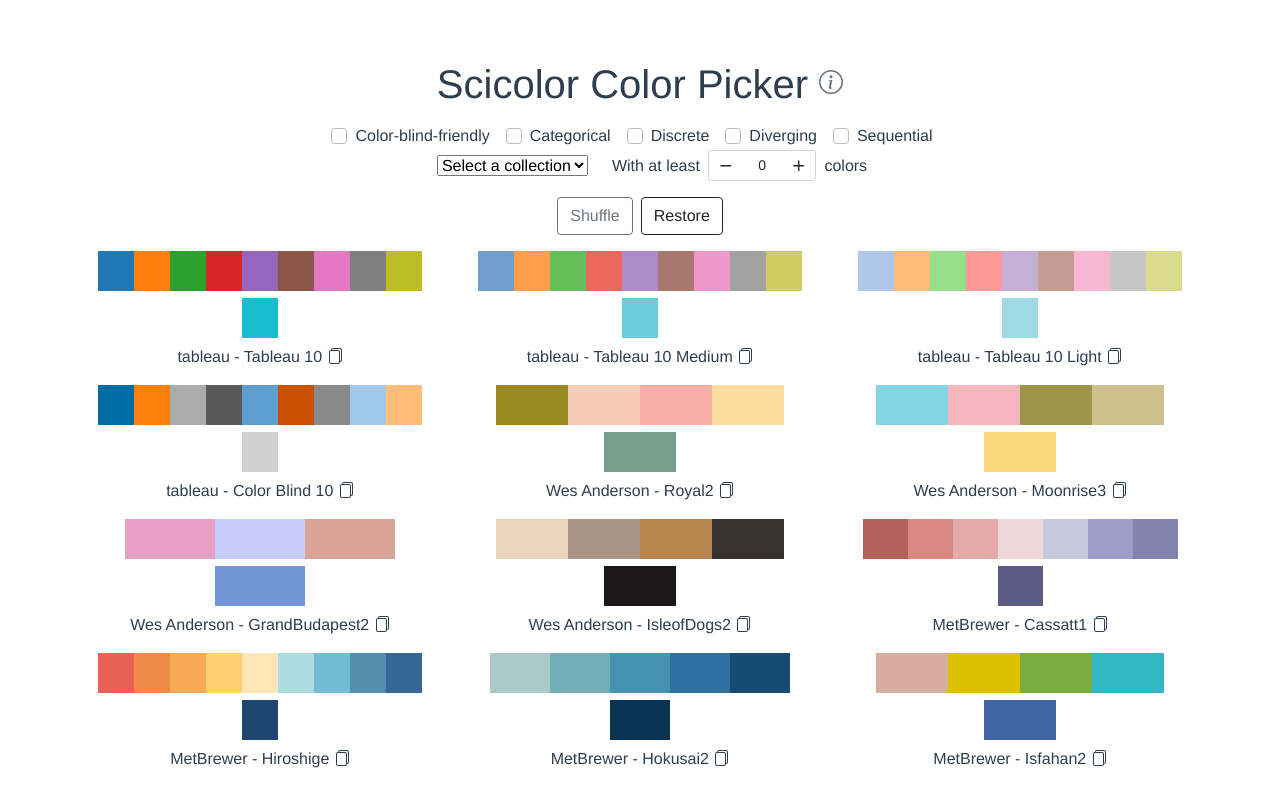
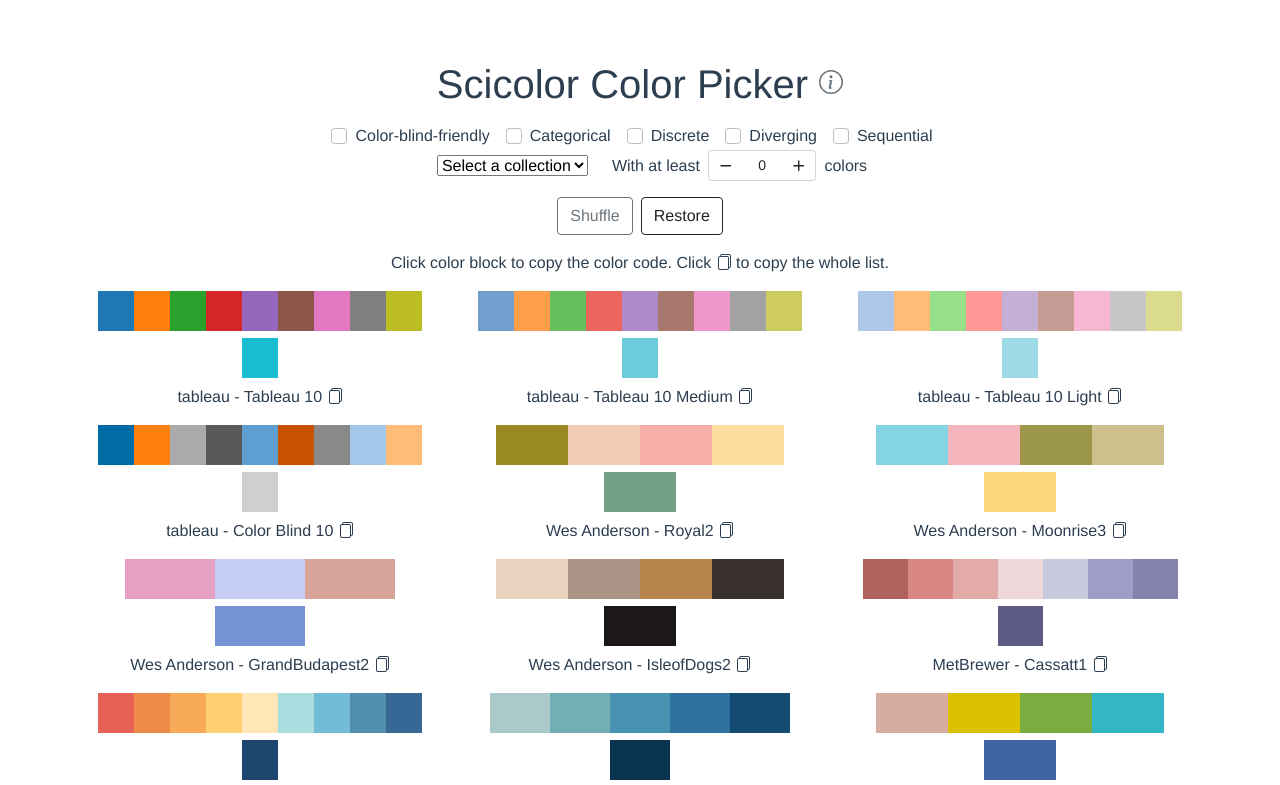
Before and after one commit to yang3kc/scicolor, a Vue app in the folder pages/: page / in a window 1280 px wide. Shown: the top 785 px of the page. Built offline with nearby package versions, Linux system fonts and the light colour scheme.

Commit message:
add: guidance

```diff
--- a/pages/src/components/ColorPicker.vue
+++ b/pages/src/components/ColorPicker.vue
@@ -26,6 +26,7 @@
       <b-button @click="shuffleColorList()" class="mx-1" variant="outline-secondary">Shuffle</b-button>
       <b-button @click="restoreColorList()" class="mx-1" variant="outline-dark">Restore</b-button>
     </div>
+    <div class="mb-3">Click color block to copy the color code. Click <b-icon icon="files"></b-icon> to copy the whole list.</div>
     <div>
       <b-sidebar id="sidebar" width="500px" title="" shadow right>
         <div class="mx-3 my-3">
```
